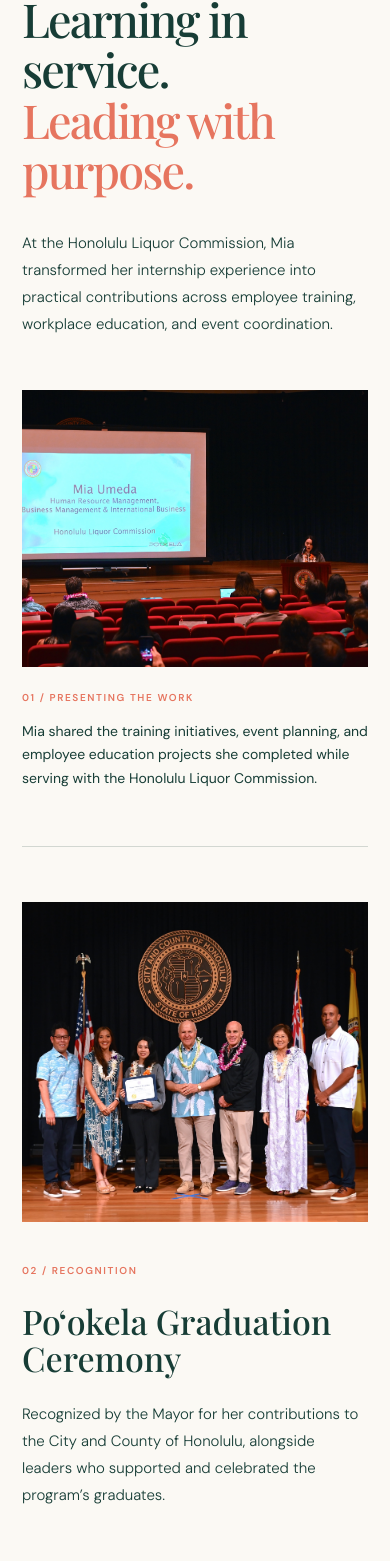
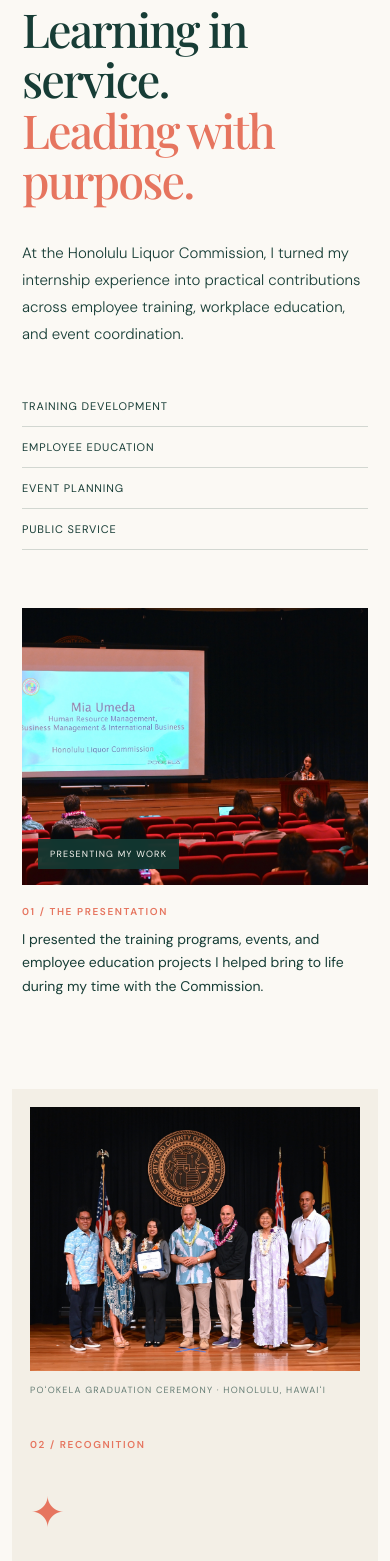
Before and after one commit to Taikiy49/MiaWebsite, a React (Vite) app: page / in a window 390 px wide. Shown: the part 4308-5869 px from the top of the page. Built offline with nearby package versions, Linux system fonts and the light colour scheme; a web font is replaced by a local one.

Commit message:
Refine Po'okela story and image layout

```diff
--- a/index.html
+++ b/index.html
@@ -4,6 +4,11 @@
     <meta charset="UTF-8" />
     <meta name="viewport" content="width=device-width, initial-scale=1.0" />
     <meta name="description" content="Mia Umeda — Human Resources Specialist in Honolulu, Hawaiʻi." />
+    <link rel="canonical" href="https://miaumeda.com/" />
+    <meta property="og:url" content="https://miaumeda.com/" />
+    <meta property="og:title" content="Mia Umeda — Human Resources" />
+    <meta property="og:description" content="People-first human resources, training, and public service in Honolulu, Hawaiʻi." />
+    <meta property="og:image" content="https://miaumeda.com/mia_pfp.jpeg" />
     <meta name="theme-color" content="#f4efe7" />
     <title>Mia Umeda — Human Resources</title>
   </head>
--- a/src/main.jsx
+++ b/src/main.jsx
@@ -72,6 +72,9 @@ function App() {
     const onScroll = () => setScrolled(window.scrollY > 24);
     onScroll();
     window.addEventListener('scroll', onScroll);
+    if (window.location.hash) {
+      requestAnimationFrame(() => document.querySelector(window.location.hash)?.scrollIntoView());
+    }
     return () => window.removeEventListener('scroll', onScroll);
   }, []);
 
@@ -148,33 +151,40 @@ function App() {
       </section>
 
       <section className="pookela section" id="pookela">
-        <div className="pookela-heading">
-          <div className="section-label"><span>03</span> Featured achievement</div>
-          <p className="kicker">Poʻokela Internship Program · 2026</p>
-          <h2>Learning in service.<br /><em>Leading with purpose.</em></h2>
-          <p className="pookela-intro">At the Honolulu Liquor Commission, Mia transformed her internship experience into practical contributions across employee training, workplace education, and event coordination.</p>
-        </div>
-        <figure className="presentation-feature">
-          <img src="/pookela_presentation_picture.jpeg" alt="Mia Umeda presenting her Honolulu Liquor Commission internship accomplishments at the Poʻokela Graduation Ceremony" />
-          <figcaption>
-            <span>01 / Presenting the work</span>
-            <p>Mia shared the training initiatives, event planning, and employee education projects she completed while serving with the Honolulu Liquor Commission.</p>
-          </figcaption>
-        </figure>
-        <div className="recognition-feature">
-          <figure>
-            <img src="/pookela_group_picture.jpeg" alt="Mia Umeda with the Mayor and City and County of Honolulu leaders at the Poʻokela Graduation Ceremony" />
-          </figure>
-          <div className="recognition-copy">
-            <span className="feature-index">02 / Recognition</span>
-            <h3>Poʻokela Graduation Ceremony</h3>
-            <p>Recognized by the Mayor for her contributions to the City and County of Honolulu, alongside leaders who supported and celebrated the program’s graduates.</p>
+        <div className="section-label"><span>03</span> Featured achievement</div>
+        <div className="pookela-case-study">
+          <div className="pookela-heading">
+            <p className="kicker">Poʻokela Internship Program · 2026</p>
+            <h2>Learning in service.<br /><em>Leading with purpose.</em></h2>
+            <p className="pookela-intro">At the Honolulu Liquor Commission, I turned my internship experience into practical contributions across employee training, workplace education, and event coordination.</p>
             <div className="achievement-list">
               <span>Training development</span>
               <span>Employee education</span>
               <span>Event planning</span>
               <span>Public service</span>
             </div>
+          </div>
+          <figure className="presentation-feature">
+            <div className="image-frame">
+              <img src="/pookela_presentation_picture.jpeg" alt="I am presenting my Honolulu Liquor Commission internship accomplishments at the Poʻokela Graduation Ceremony" />
+              <span className="photo-label">Presenting my work</span>
+            </div>
+            <figcaption>
+              <span>01 / The presentation</span>
+              <p>I presented the training programs, events, and employee education projects I helped bring to life during my time with the Commission.</p>
+            </figcaption>
+          </figure>
+        </div>
+        <div className="recognition-feature">
+          <figure>
+            <img src="/pookela_group_picture.jpeg" alt="I am pictured with the Mayor and City and County of Honolulu leaders at the Poʻokela Graduation Ceremony" />
+            <figcaption>Poʻokela Graduation Ceremony · Honolulu, Hawaiʻi</figcaption>
+          </figure>
+          <div className="recognition-copy">
+            <span className="feature-index">02 / Recognition</span>
+            <div className="recognition-mark">✦</div>
+            <h3>A meaningful close to a memorable chapter.</h3>
+            <p>At the Poʻokela Graduation Ceremony, I was recognized by the Mayor for my contributions to the City and County of Honolulu. It was an honor to celebrate alongside the leaders and mentors who supported my growth throughout the program.</p>
           </div>
         </div>
       </section>
--- a/src/styles.css
+++ b/src/styles.css
@@ -84,18 +84,24 @@ em { color: var(--coral); font-weight: 500; }
 .details li + li { margin-top: 7px; }
 
 .pookela { background: var(--paper); }
-.pookela-heading { max-width: 920px; margin-bottom: 78px; }
-.pookela-heading .section-label { margin-bottom: 58px; }
+.pookela > .section-label { margin-bottom: 68px; }
+.pookela-case-study { display: grid; grid-template-columns: .82fr 1.18fr; gap: clamp(55px, 8vw, 120px); align-items: center; }
+.pookela-heading { max-width: 610px; }
 .pookela-heading h2 { font: 500 clamp(43px, 5.5vw, 79px)/1.08 'Playfair Display', serif; letter-spacing: -.04em; margin: 0 0 34px; }
-.pookela-intro { max-width: 680px; margin: 0 0 0 auto; font-size: 17px; font-weight: 300; line-height: 1.8; }
+.pookela-intro { max-width: 560px; margin: 0; font-size: 16px; font-weight: 300; line-height: 1.8; }
 .presentation-feature { margin: 0; }
-.presentation-feature img { display: block; width: 100%; aspect-ratio: 1.75; object-fit: cover; }
-.presentation-feature figcaption { display: grid; grid-template-columns: .42fr .58fr; gap: 40px; padding: 24px 0 78px; border-bottom: 1px solid var(--line); }
+.image-frame { position: relative; overflow: hidden; }
+.presentation-feature img { display: block; width: 100%; aspect-ratio: 1.3; object-fit: cover; object-position: 52% center; transition: transform .6s ease; }
+.presentation-feature:hover img { transform: scale(1.025); }
+.photo-label { position: absolute; left: 16px; bottom: 16px; padding: 9px 12px; color: var(--paper); background: rgba(18,58,51,.9); backdrop-filter: blur(8px); font-size: 9px; letter-spacing: .13em; text-transform: uppercase; }
+.presentation-feature figcaption { display: grid; grid-template-columns: .42fr .58fr; gap: 25px; padding: 20px 0 0; }
 .presentation-feature figcaption span, .feature-index { color: var(--coral); font-size: 10px; font-weight: 600; letter-spacing: .16em; text-transform: uppercase; }
 .presentation-feature figcaption p { max-width: 670px; margin: 0; font-size: 14px; line-height: 1.7; }
-.recognition-feature { display: grid; grid-template-columns: 1.18fr .82fr; gap: clamp(38px, 6vw, 90px); align-items: center; padding-top: 78px; }
+.recognition-feature { display: grid; grid-template-columns: 1.2fr .8fr; gap: clamp(38px, 7vw, 105px); align-items: center; margin-top: clamp(90px, 12vw, 165px); padding: clamp(26px, 3vw, 45px); background: var(--cream); }
 .recognition-feature figure { margin: 0; }
-.recognition-feature img { display: block; width: 100%; aspect-ratio: 1.28; object-fit: cover; object-position: center; }
+.recognition-feature img { display: block; width: 100%; aspect-ratio: 1.45; object-fit: cover; object-position: center 44%; }
+.recognition-feature figcaption { font-size: 9px; text-transform: uppercase; letter-spacing: .13em; padding-top: 13px; color: rgba(23,61,54,.65); }
+.recognition-mark { color: var(--coral); font-size: 42px; margin-top: 32px; }
 .recognition-copy h3 { font: 500 clamp(32px, 4vw, 55px)/1.08 'Playfair Display', serif; margin: 24px 0; }
 .recognition-copy > p { font-size: 15px; font-weight: 300; line-height: 1.8; }
 .achievement-list { display: grid; grid-template-columns: 1fr 1fr; margin-top: 38px; }
@@ -151,7 +157,8 @@ footer h2 { font: 500 clamp(47px, 7.2vw, 100px)/1.02 'Playfair Display', serif;
   .hero-intro { max-width: 540px; }
   .scroll-note { display: none; }
   .intro-content, .skills-layout, .section-heading { grid-template-columns: 1fr; }
-  .presentation-feature figcaption, .recognition-feature { grid-template-columns: 1fr; }
+  .pookela-case-study, .presentation-feature figcaption, .recognition-feature { grid-template-columns: 1fr; }
+  .pookela-case-study { gap: 58px; }
   .presentation-feature figcaption { gap: 16px; }
   .recognition-feature { gap: 36px; }
   .section-heading { gap: 40px; }
@@ -175,12 +182,11 @@ footer h2 { font: 500 clamp(47px, 7.2vw, 100px)/1.02 'Playfair Display', serif;
   .section-label { margin-bottom: 45px; }
   .intro h2, .skills h2 { font-size: clamp(39px, 12vw, 52px); }
   .pookela-heading h2 { font-size: clamp(39px, 12vw, 52px); }
-  .pookela-heading { margin-bottom: 52px; }
   .pookela-intro { font-size: 15px; }
   .presentation-feature img { aspect-ratio: 1.25; }
-  .presentation-feature figcaption { padding-bottom: 55px; }
-  .recognition-feature { padding-top: 55px; }
-  .recognition-feature img { aspect-ratio: 1.08; }
+  .presentation-feature figcaption { grid-template-columns: 1fr; gap: 10px; }
+  .recognition-feature { padding: 18px; margin-left: -10px; margin-right: -10px; }
+  .recognition-feature img { aspect-ratio: 1.25; }
   .recognition-copy h3 { font-size: 34px; }
   .achievement-list { grid-template-columns: 1fr; }
   .achievement-list span:nth-child(odd) { margin-right: 0; }
```
